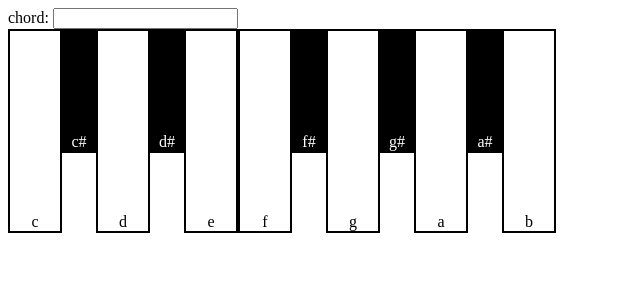
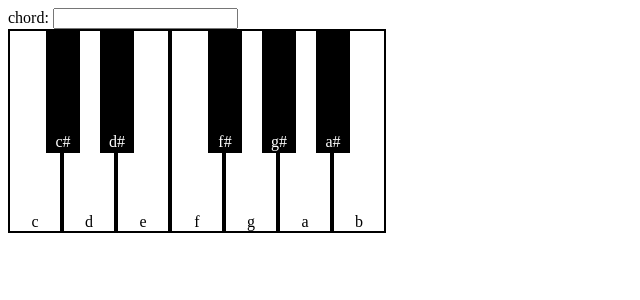
Before and after one commit to edwardsCam/chord-display, a React app: page / in a window 1280 px wide. Shown: the top 300 px of the page, without its empty margins (0-640 px from the left). Built offline with nearby package versions, Linux system fonts and the light colour scheme.

Commit message:
fix positioning on black keys

```diff
--- a/src/components/key.tsx
+++ b/src/components/key.tsx
@@ -22,6 +22,11 @@ const baseKey = `
   display: flex;
   flex-direction: column;
   justify-content: flex-end;
+`
+
+const WhiteWrapper = styled.div``
+const BlackWrapper = styled.div`
+  position: relative;
 `
 
 const Key: React.FC<Props> = ({
@@ -53,12 +58,15 @@ const Key: React.FC<Props> = ({
         height: 120px;
         background: ${getBackgroundColor()};
         color: white;
+        position: absolute;
+        left: -16px;
       `
       return <BlackKey>{showNote && parsedNote}</BlackKey>
     }
   }
 
-  return <div>{getContent()}</div>
+  const Component = white ? WhiteWrapper : BlackWrapper
+  return <Component>{getContent()}</Component>
 }
 
 export default Key
--- a/src/components/piano.tsx
+++ b/src/components/piano.tsx
@@ -11,7 +11,6 @@ type Props = {}
 
 const Piano: React.FC<Props> = ({}: Props) => {
   const [userInput, onChange] = useState('')
-  debugger
   const chord = parse(userInput)
   return (
     <div>
```
Also changed, not shown: 1 other file (tests, documents, lock files or other folders).
